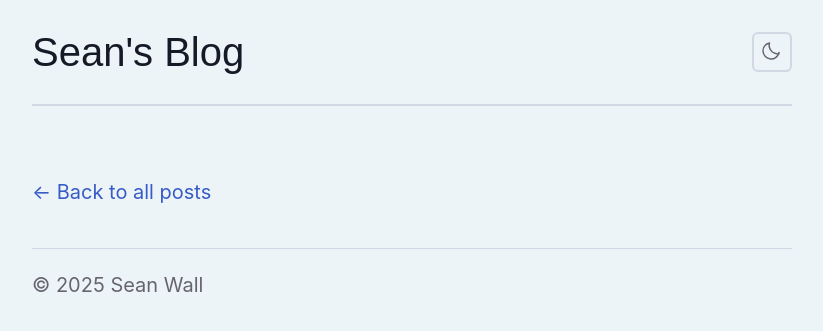
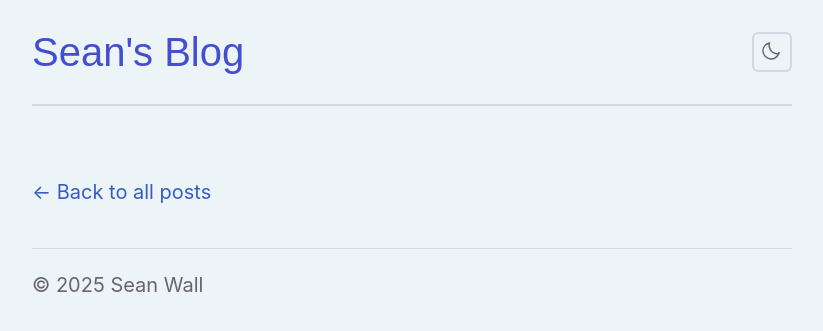
Before and after one commit to spwx/blog, a Python web app: template templates/post.html in a window 1280 px wide. Shown: the top 331 px of the page, without its empty margins (228-1051 px from the left). Run offline with Jinja, Linux system fonts and the light colour scheme; the template is opened without the code that fills it, so the values that code supplies are empty; some web fonts are replaced.

Commit message:
Change header title color to darker blue
Update "Sean's Blog" header color from white to darker blue for better
visual hierarchy and cooler aesthetic.

- Default: blue-warmer (#70a0ff dark, #444fcf light)
- Hover: cyan (#2fd0db dark, #1f66af light)

🤖 Generated with [Claude Code](https://claude.com/claude-code)

Co-Authored-By: Claude Sonnet 4.5 <noreply@anthropic.com>

```diff
--- a/static/style.css
+++ b/static/style.css
@@ -142,12 +142,12 @@ header h1 {
 }
 
 header h1 a {
-    color: var(--fg-primary);
+    color: var(--heading-h2);
     text-decoration: none;
 }
 
 header h1 a:hover {
-    color: var(--color-link);
+    color: var(--heading-h4);
 }
 
 main {
```
